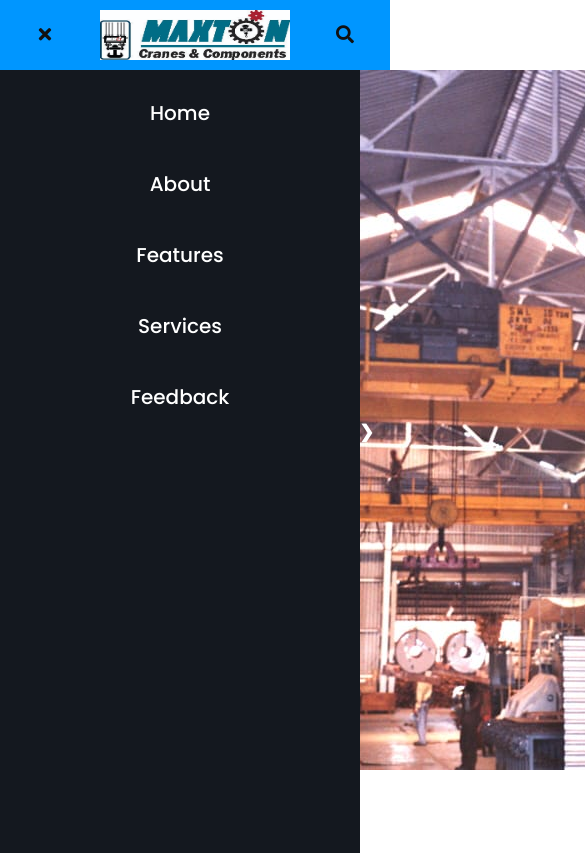
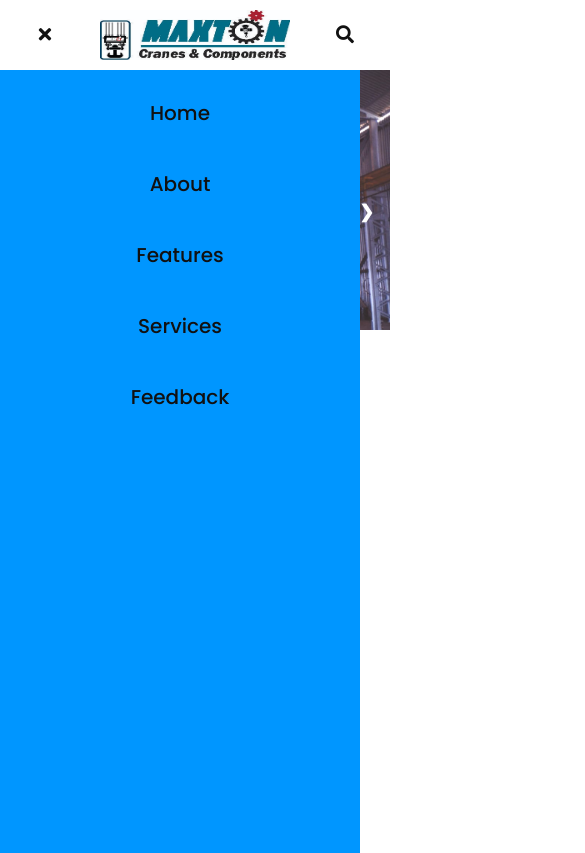
Before and after one commit to spidroid3810/website3.github.io, a plain HTML site: page index.html in a window 390 px wide. Both pictures are taken after a click on the label 45 px from the left and 35 px from the top of the page. Shown: the top 853 px of the page, 585 px wide, since content can reach past the window. Drawn offline with Linux system fonts and the light colour scheme.

Commit message:
Add files via upload

```diff
--- a/css/style.css
+++ b/css/style.css
@@ -88,6 +88,11 @@ height: 100vh;
 
 
  @media (min-width: 500px) {
+
+   .hook{
+   position: absolute;
+   left: 55%;
+   }
 
    .triangle {
     position: absolute;
@@ -196,10 +201,14 @@ text-align: center;
   .text {font-size: 11px}
 }
 
+img{
+width: 100%;
+
+}
 
 
 .wrapper{
-  background: #0096FF;
+  background: #ffffff;
   position: fixed;
   width: 100%;
 }
@@ -234,7 +243,7 @@ height: 50px;
 }
 .contents .links li a,
 .contents .links li label{
-  color: #fff;
+  color: #111;
   font-size: 18px;
   font-weight: 500;
   padding: 9px 17px;
@@ -246,7 +255,7 @@ height: 50px;
 }
 .contents .links li a:hover,
 .contents .links li label:hover{
-  background: #323c4e;
+  background: #ffd700;
 }
 .wrapper .search-icon,
 .wrapper .menu-icon{
@@ -371,7 +380,7 @@ height: 50px;
   nav .contents .links{
     display: block;
     position: fixed;
-    background: #14181f;
+    background: #0096FF;
     height: 100%;
     width: 100%;
     top: 70px;
```
